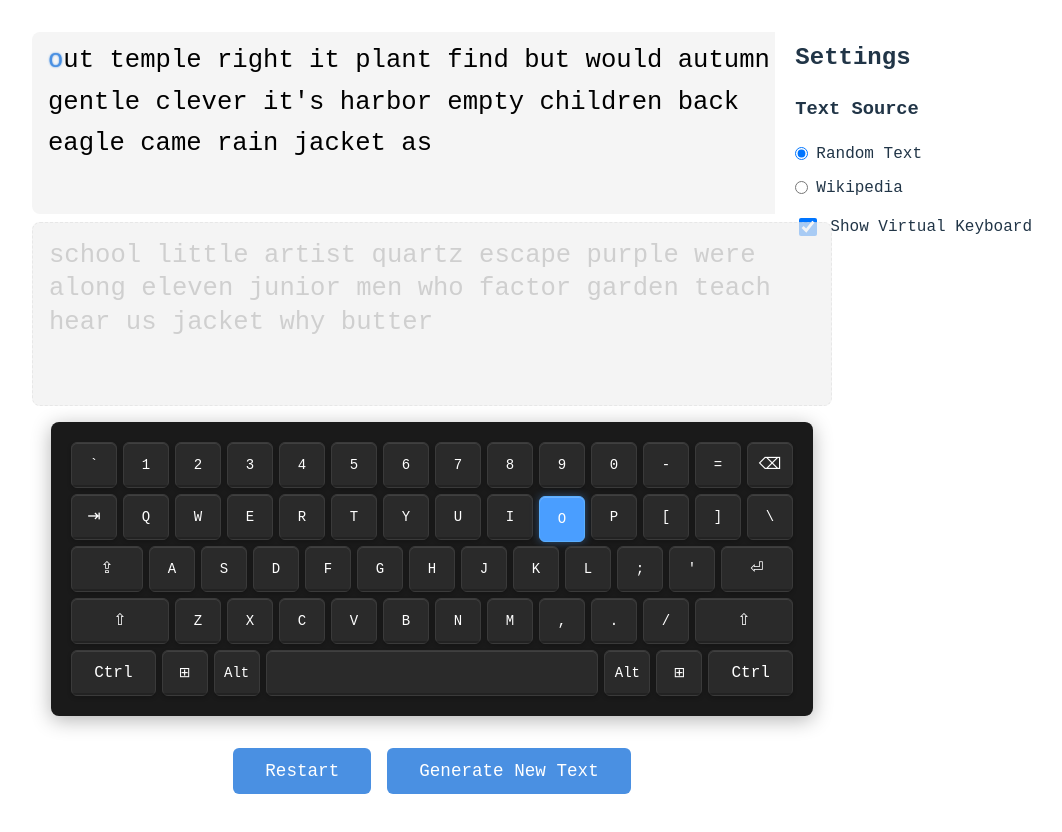
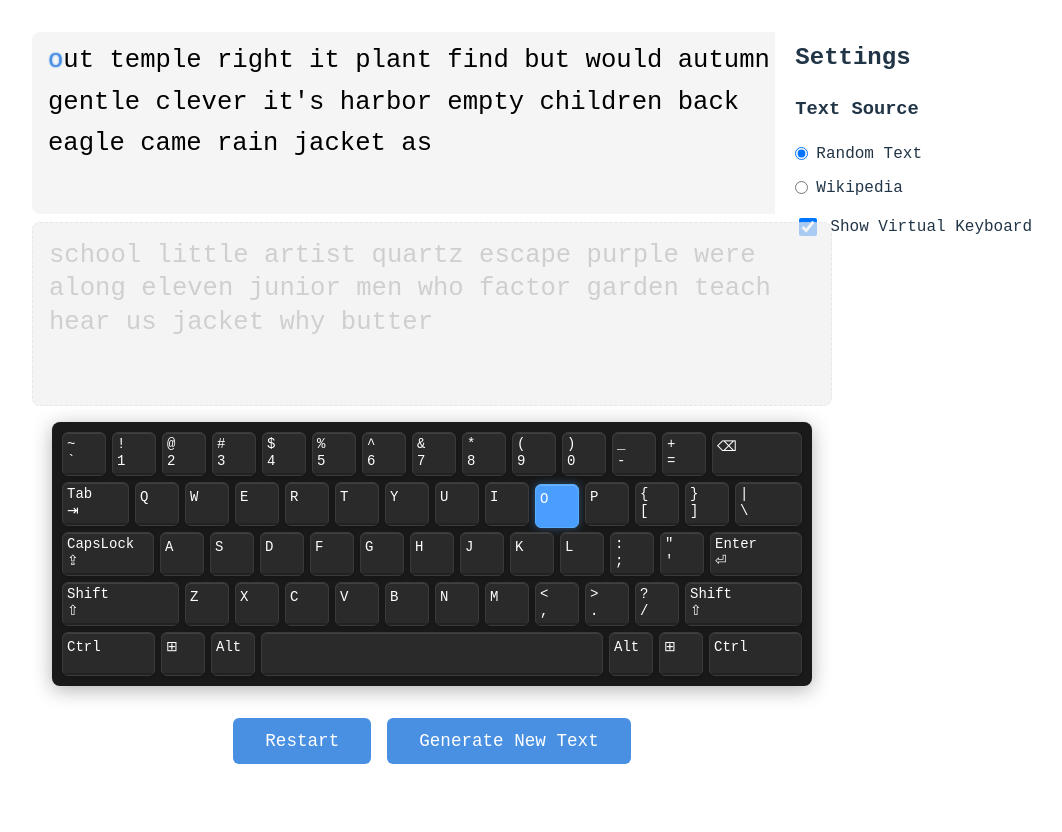
Before and after one commit to nstoichev/typing-game, a React (Vite) app: page / in a window 1280 px wide. Shown: the top 832 px of the page, without its empty margins (208-1270 px from the left). Built offline with nearby package versions, Linux system fonts and the light colour scheme.

Commit message:
feat: Update virtual keyboard layout.

```diff
--- a/src/components/VirtualKeyboard.jsx
+++ b/src/components/VirtualKeyboard.jsx
@@ -2,27 +2,65 @@ import React from 'react';
 import styles from './VirtualKeyboard.module.css';
 
 const VirtualKeyboard = ({ nextKey }) => {
+  // Helper function to determine which Shift key to highlight
+  const getShiftSide = (letter) => {
+    const leftHandKeys = 'qwertasdfgzxcvb1234567';
+    return leftHandKeys.includes(letter.toLowerCase()) ? 'ShiftRight' : 'ShiftLeft';
+  };
+
+  // Helper function to check if a key should be highlighted
+  const shouldHighlight = (keyObj, nextKey) => {
+    if (!nextKey) return false;
+
+    // Handle space character
+    if (nextKey === ' ' && keyObj.key === 'Space') return true;
+
+    // Direct match (case insensitive)
+    if (keyObj.key.toLowerCase() === nextKey.toLowerCase()) return true;
+
+    // Check if shift should be highlighted for capitals or special chars
+    if (keyObj.key === 'ShiftLeft' || keyObj.key === 'ShiftRight') {
+      // For capital letters
+      if (nextKey === nextKey.toUpperCase() && nextKey !== nextKey.toLowerCase()) {
+        return keyObj.key === getShiftSide(nextKey);
+      }
+      // For special characters that need shift
+      if (keyObj.shiftChar && keyObj.shiftChar === nextKey) {
+        return keyObj.key === getShiftSide(keyObj.key);
+      }
+    }
+
+    return false;
+  };
+
+  // Split display into primary and secondary characters
+  const splitDisplay = (display) => {
+    if (!display.includes(' ')) return { primary: display, secondary: '' };
+    const [first, second] = display.split(' ');
+    return { primary: first, secondary: second };
+  };
+
   const keyboardLayout = [
     // Numbers row
     [
-      { key: '`', display: '`' },
-      { key: '1', display: '1' },
-      { key: '2', display: '2' },
-      { key: '3', display: '3' },
-      { key: '4', display: '4' },
-      { key: '5', display: '5' },
-      { key: '6', display: '6' },
-      { key: '7', display: '7' },
-      { key: '8', display: '8' },
-      { key: '9', display: '9' },
-      { key: '0', display: '0' },
-      { key: '-', display: '-' },
-      { key: '=', display: '=' },
+      { key: '`', display: '~\n`', shiftChar: '~' },
+      { key: '1', display: '!\n1', shiftChar: '!' },
+      { key: '2', display: '@\n2', shiftChar: '@' },
+      { key: '3', display: '#\n3', shiftChar: '#' },
+      { key: '4', display: '$\n4', shiftChar: '$' },
+      { key: '5', display: '%\n5', shiftChar: '%' },
+      { key: '6', display: '^\n6', shiftChar: '^' },
+      { key: '7', display: '&\n7', shiftChar: '&' },
+      { key: '8', display: '*\n8', shiftChar: '*' },
+      { key: '9', display: '(\n9', shiftChar: '(' },
+      { key: '0', display: ')\n0', shiftChar: ')' },
+      { key: '-', display: '_\n-', shiftChar: '_' },
+      { key: '=', display: '+\n=', shiftChar: '+' },
       { key: 'Backspace', display: '⌫', wide: true }
     ],
     // QWERTY row
     [
-      { key: 'Tab', display: '⇥', wide: true },
+      { key: 'Tab', display: 'Tab\n⇥', wide: true },
       { key: 'q', display: 'Q' },
       { key: 'w', display: 'W' },
       { key: 'e', display: 'E' },
@@ -33,13 +71,13 @@ const VirtualKeyboard = ({ nextKey }) => {
       { key: 'i', display: 'I' },
       { key: 'o', display: 'O' },
       { key: 'p', display: 'P' },
-      { key: '[', display: '[' },
-      { key: ']', display: ']' },
-      { key: '\\', display: '\\' }
+      { key: '[', display: '{\n[', shiftChar: '{' },
+      { key: ']', display: '}\n]', shiftChar: '}' },
+      { key: '\\', display: '|\n\\', shiftChar: '|', wide: true }
     ],
     // Home row
     [
-      { key: 'CapsLock', display: '⇪', wide: true },
+      { key: 'CapsLock', display: 'CapsLock\n⇪', wide: true },
       { key: 'a', display: 'A' },
       { key: 's', display: 'S' },
       { key: 'd', display: 'D' },
@@ -49,13 +87,13 @@ const VirtualKeyboard = ({ nextKey }) => {
       { key: 'j', display: 'J' },
       { key: 'k', display: 'K' },
       { key: 'l', display: 'L' },
-      { key: ';', display: ';' },
-      { key: "'", display: "'" },
-      { key: 'Enter', display: '⏎', wide: true }
+      { key: ';', display: ':\n;', shiftChar: ':' },
+      { key: "'", display: '"\n\'', shiftChar: '"' },
+      { key: 'Enter', display: 'Enter\n⏎', wide: true }
     ],
     // Shift row
     [
-      { key: 'ShiftLeft', display: '⇧', wide: true },
+      { key: 'ShiftLeft', display: 'Shift\n⇧', wide: true },
       { key: 'z', display: 'Z' },
       { key: 'x', display: 'X' },
       { key: 'c', display: 'C' },
@@ -63,10 +101,10 @@ const VirtualKeyboard = ({ nextKey }) => {
       { key: 'b', display: 'B' },
       { key: 'n', display: 'N' },
       { key: 'm', display: 'M' },
-      { key: ',', display: ',' },
-      { key: '.', display: '.' },
-      { key: '/', display: '/' },
-      { key: 'ShiftRight', display: '⇧', wide: true }
+      { key: ',', display: '<\n,', shiftChar: '<' },
+      { key: '.', display: '>\n.', shiftChar: '>' },
+      { key: '/', display: '?\n/', shiftChar: '?' },
+      { key: 'ShiftRight', display: 'Shift\n⇧', wide: true }
     ],
     // Bottom row
     [
@@ -84,17 +122,30 @@ const VirtualKeyboard = ({ nextKey }) => {
     <div className={styles.keyboard}>
       {keyboardLayout.map((row, rowIndex) => (
         <div key={rowIndex} className={styles.keyboardRow}>
-          {row.map((keyObj) => (
+          {row.map((keyObj) => {
+            const { primary, secondary } = splitDisplay(keyObj.display);
+            return (
               <div
                 key={keyObj.key}
                 className={`${styles.key}
                   ${keyObj.wide ? styles.wideKey : ''}
                   ${keyObj.extraWide ? styles.spaceKey : ''}
-                ${keyObj.key.toLowerCase() === nextKey.toLowerCase() ? styles.highlight : ''}`}
+                  ${shouldHighlight(keyObj, nextKey) ? styles.highlight : ''}`}
               >
-              {keyObj.display}
+                {primary.includes('\n') ? (
+                  <div className={styles.dualChar}>
+                    {primary.split('\n').map((char, i) => (
+                      <span key={i} className={i === 0 ? styles.topChar : styles.bottomChar}>
+                        {char}
+                      </span>
+                    ))}
                   </div>
-          ))}
+                ) : (
+                  <span className={styles.singleChar}>{primary}</span>
+                )}
+              </div>
+            );
+          })}
         </div>
       ))}
     </div>
--- a/src/components/VirtualKeyboard.module.css
+++ b/src/components/VirtualKeyboard.module.css
@@ -3,13 +3,12 @@
   flex-direction: column;
   gap: 6px;
   background-color: #1a1a1a;
-  padding: 20px;
+  padding: 10px;
   border-radius: 8px;
   margin-bottom: 20px;
   user-select: none;
   box-shadow: 0 4px 20px rgba(0, 0, 0, 0.3);
-  width: fit-content;
-  margin: 0 auto 20px;
+  margin: 0 20px;
 }
 
 .keyboardRow {
@@ -24,8 +23,8 @@
   background-color: #2a2a2a;
   border-radius: 6px;
   display: flex;
-  align-items: center;
-  justify-content: center;
+  padding: 4px;
+  box-sizing: border-box;
   color: #ffffff;
   font-size: 14px;
   font-weight: 500;
@@ -34,6 +33,20 @@
   transition: all 0.15s ease;
   border: 1px solid #3a3a3a;
   position: relative;
+}
+
+.key > div {
+  display: flex;
+  flex-direction: row;
+  flex-wrap: wrap;
+  align-items: flex-start;
+  justify-content: flex-start;
+}
+
+.key div span {
+  width: 100%;
+  display: block;
+  line-height: 1;
 }
 
 .key::after {
@@ -50,7 +63,6 @@
 
 .wideKey {
   flex: 1.5;
-  font-size: 16px;
 }
 
 .spaceKey {
```
Lines whose indentation alone changed are shown as unchanged.
